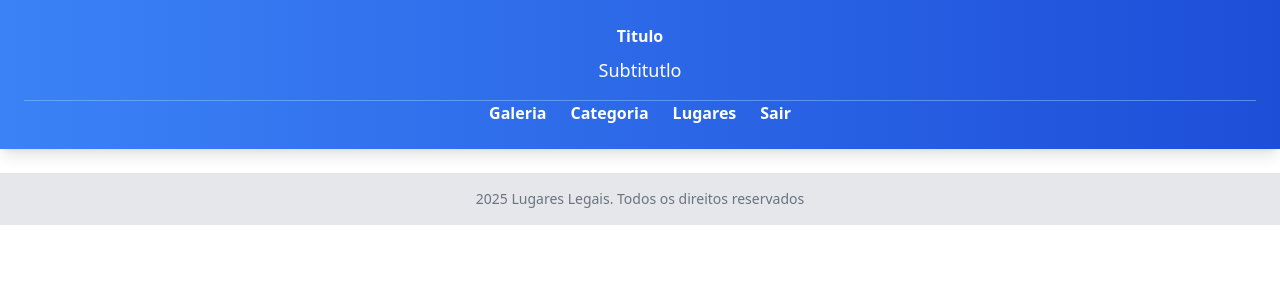
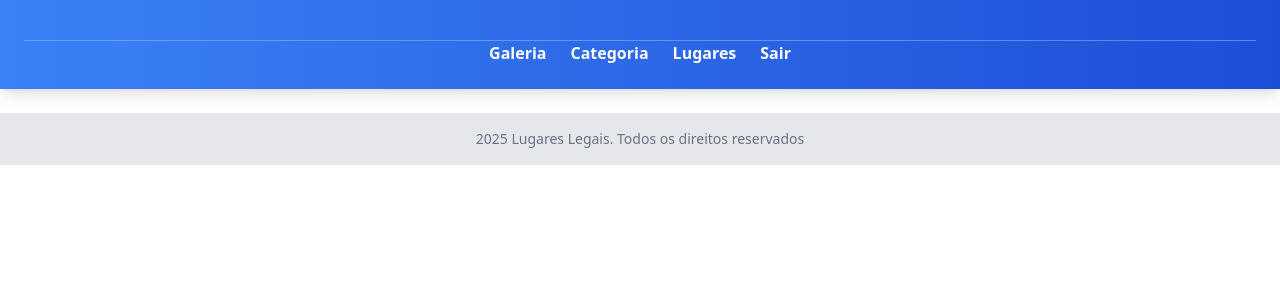
Before and after one commit to guilhermendes/angular-estudos-modulos-api-tailwind, an Angular app: page /paginas in a window 1280 px wide. Shown: the top 300 px of the page. Built offline with nearby package versions, Linux system fonts and the light colour scheme.

Commit message:
Feature: capturando eventos de rotas para definir o titulo e subtitulo de cada pagina

```diff
--- a/src/app/template/layout/layout.component.html
+++ b/src/app/template/layout/layout.component.html
@@ -1,7 +1,7 @@
 <header class="bg-gradient-to-r from-blue-500 to-blue-700 text-white p-6 shadow-lg">
   <div class="text-center">
-    <h1 class="text-3x1 font-bold">Titulo</h1>
-    <p class="text-lg mt-2">Subtitutlo</p>
+    <h1 class="text-3x1 font-bold"> {{props.titulo}}</h1>
+    <p class="text-lg mt-2">{{props.subtitulo}}</p>
   </div>
 
   <div class="mt-4">
@@ -11,16 +11,18 @@
   <nav>
     <ul class="flex justify-center space-x-6 text-white font-semibold">
       <li>
-        <a href="" class="hover:text-yellow-300">Galeria</a>
+        <a routerLink="/paginas/galeria" class="hover:text-yellow-300">Galeria</a>
+      </li>
+
+      <li>
+        <a routerLink="/paginas/categorias" class="hover:text-yellow-300">Categoria</a>
+      </li>
+
+      <li>
+        <a routerLink="/paginas/lugares" class="hover:text-yellow-300">Lugares</a>
       </li>
       <li>
-        <a href="" class="hover:text-yellow-300">Categoria</a>
-      </li>
-      <li>
-        <a href="" class="hover:text-yellow-300">Lugares</a>
-      </li>
-      <li>
-        <a href="" class="hover:text-yellow-300">Sair</a>
+        <a routerLink="/paginas" class="hover:text-yellow-300">Sair</a>
       </li>
 
     </ul>
--- a/src/app/template/layout/layout.component.ts
+++ b/src/app/template/layout/layout.component.ts
@@ -1,11 +1,37 @@
-import { Component } from '@angular/core';
+import { Component, OnInit } from '@angular/core';
+import { LayoutProps } from './layoutprops';
+import { ActivatedRoute, Router } from '@angular/router';
+import { filter, map } from 'rxjs';
 
 @Component({
   selector: 'app-layout',
   standalone: false,
   templateUrl: './layout.component.html',
-  styleUrl: './layout.component.scss'
+  styleUrl: './layout.component.scss',
 })
-export class LayoutComponent {
+export class LayoutComponent implements OnInit {
+  props: LayoutProps = { titulo: '', subtitulo: '' };
 
+  constructor(
+    private router: Router,
+    private activaredRoute: ActivatedRoute,
+  ) {}
+
+  ngOnInit(): void {
+    this.router.events
+      .pipe(
+        filter(() => this.activaredRoute.firstChild !== null),
+        map(() => this.obterPropriedadeLayout()),
+      )
+      .subscribe((props: LayoutProps) => (this.props = props));
+  }
+
+  obterPropriedadeLayout(): LayoutProps {
+    let rotaFilha = this.activaredRoute.firstChild;
+    while (rotaFilha?.firstChild) {
+      rotaFilha = rotaFilha.firstChild;
+    }
+
+    return rotaFilha?.snapshot.data as LayoutProps;
+  }
 }
--- /dev/null
+++ b/src/app/template/layout/layoutprops.ts
@@ -0,0 +1,4 @@
+export interface LayoutProps {
+  titulo: string;
+  subtitulo: string;
+}
--- a/src/app/template/template-routing.module.ts
+++ b/src/app/template/template-routing.module.ts
@@ -14,18 +14,30 @@
             (m) => m.CategoriasModule,
           ),
         pathMatch: 'full',
+        data: {
+          titulo: 'Categorias',
+          subtitulo: 'Realize o cadadstro de novas categorias',
+        },
       },
       {
         path: 'lugares',
         loadChildren: () =>
           import('../lugares/lugares.module').then((m) => m.LugaresModule),
         pathMatch: 'full',
+        data: {
+          titulo: 'Lugares',
+          subtitulo: 'Realize o cadastro de novas lugares',
+        },
       },
       {
         path: 'galeria',
         loadChildren: () =>
           import('../galeria/galeria.module').then((m) => m.GaleriaModule),
         pathMatch: 'full',
+        data: {
+          titulo: 'Galeria',
+          subtitulo: 'Descubra os melhores lugares para explorar e se divertir',
+        },
       },
     ],
   },
```
